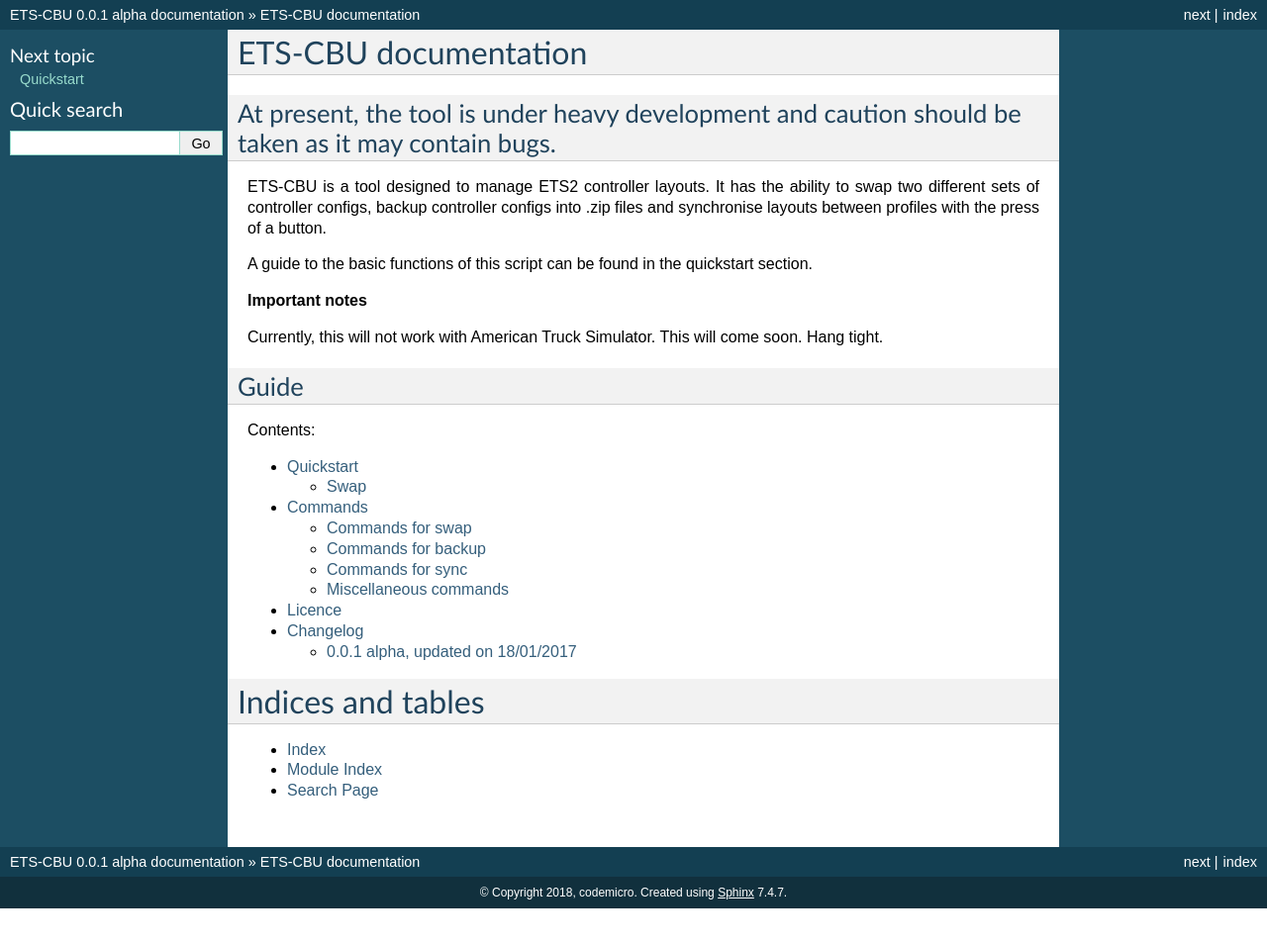
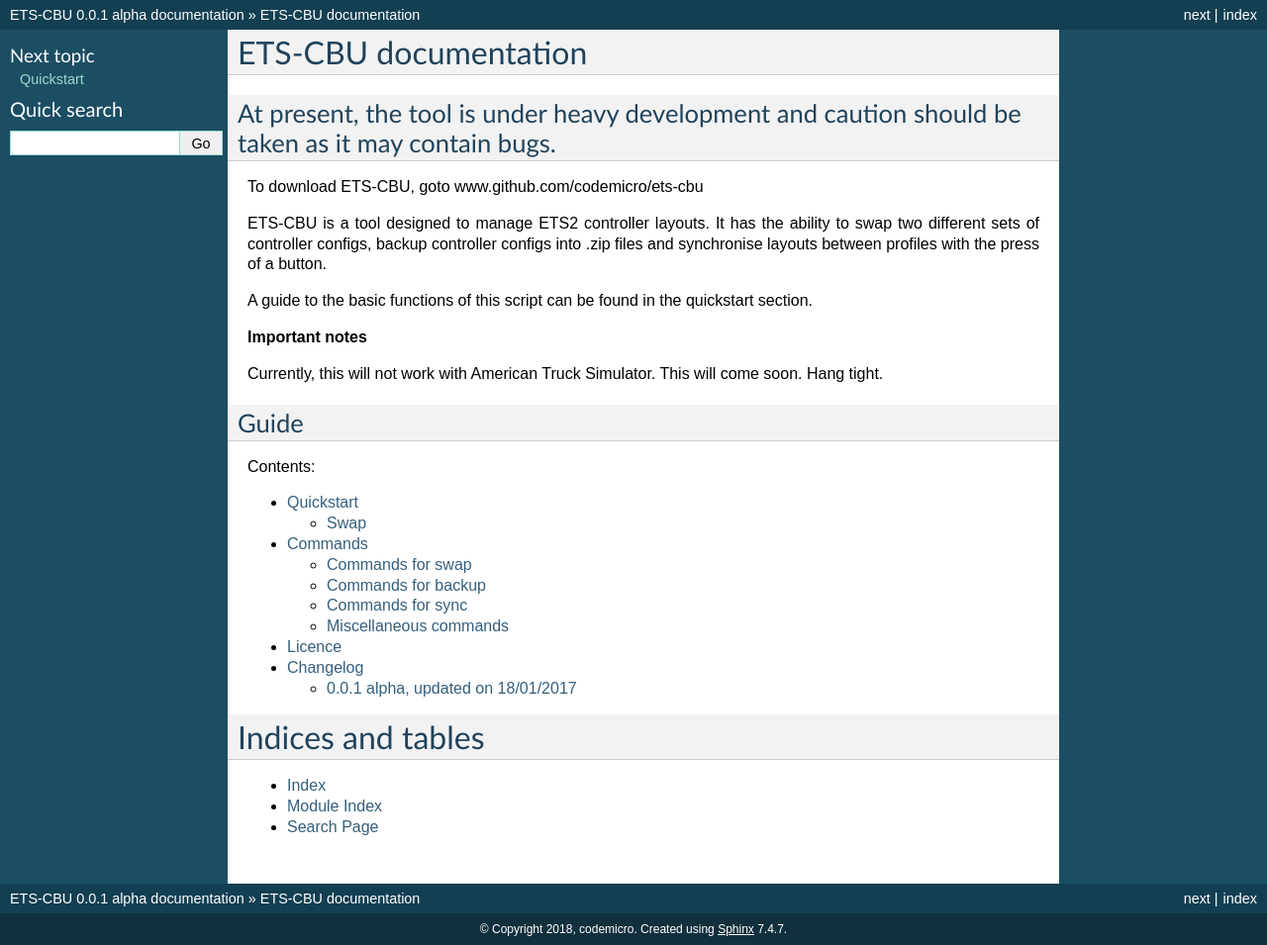
Before and after one commit to SleepyyNet/ETS-CBU, a Sphinx documentation site: the page built from docs/source/index.rst, in a window 1280 px wide. Shown: the whole page at 99% size. Built offline with Sphinx 7.4.7, drawn with Linux system fonts in a browser that asks for light colours; before the commit the page ends 918 px from its top, so only the background shows below that.

Commit message:
updated docs

```diff
--- a/docs/source/index.rst
+++ b/docs/source/index.rst
@@ -3,6 +3,8 @@
 
 At present, the tool is under heavy development and caution should be taken as it may contain bugs.
 ^^^^^^^^^^^^^^^^^^^^^^^^^^^^^^^^^^^^^^^^^^^^^^^^^^^^^^^^^^^^^^^^^^^^^^^^^^^^^^^^^^^^^^^^^^^^^^^^^^^^^^^^^
+
+To download ETS-CBU, goto www.github.com/codemicro/ets-cbu
 
 ETS-CBU is a tool designed to manage ETS2 controller layouts. It has the ability to swap two different sets of controller configs, backup controller configs into .zip files and synchronise layouts between profiles with the press of a button.
 
```
